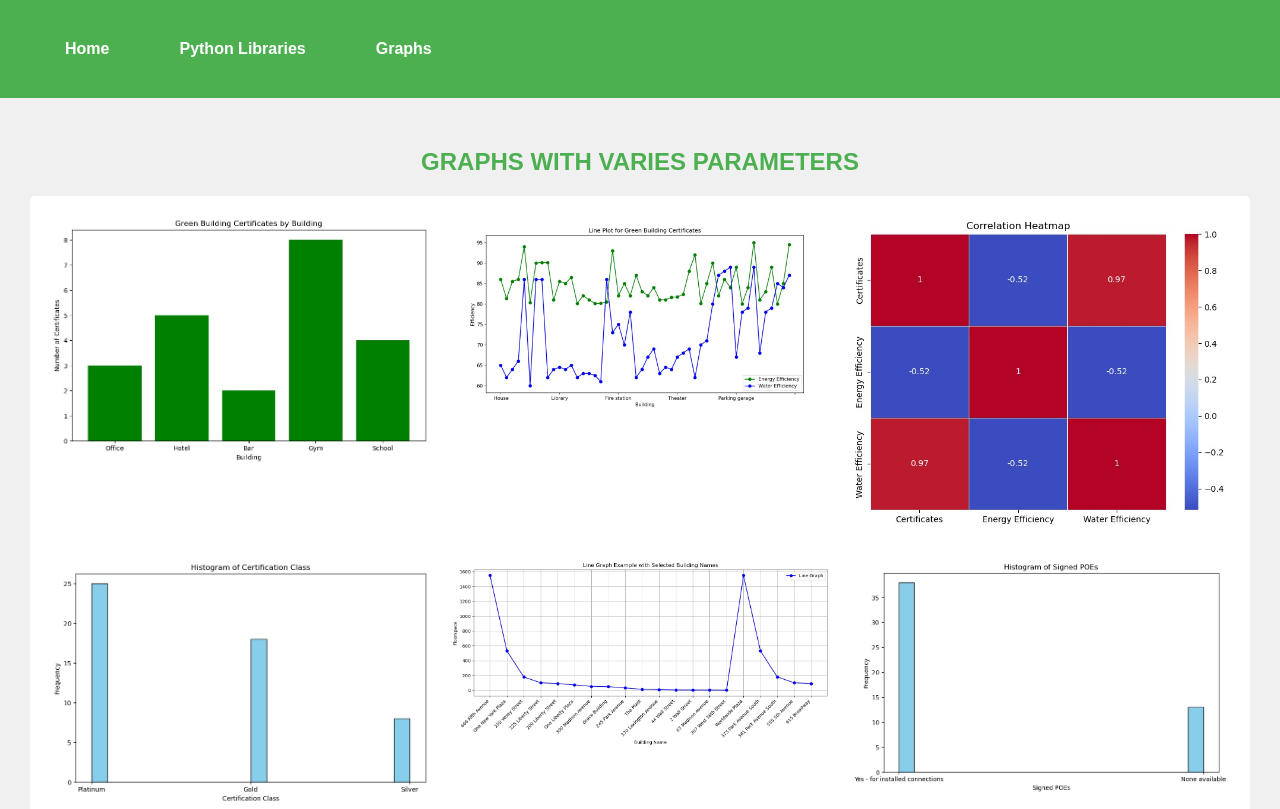
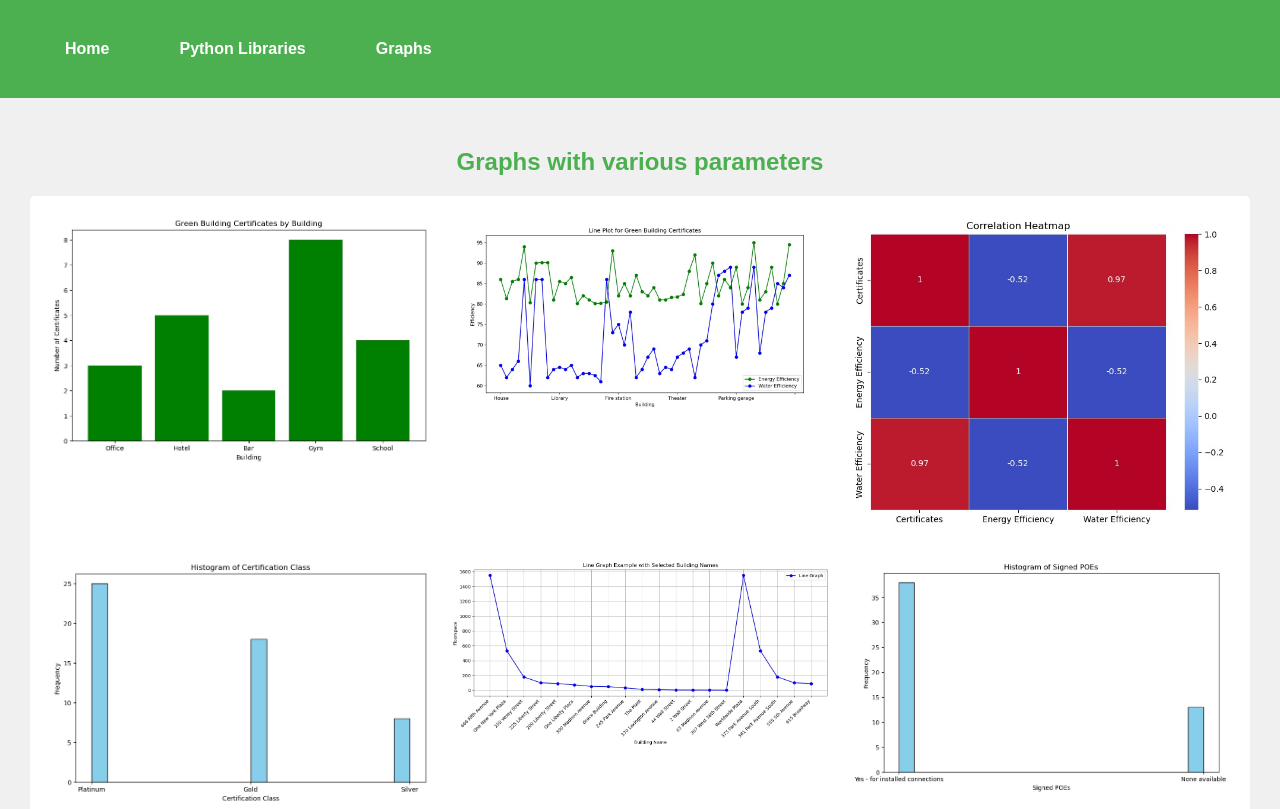
Before and after one commit to srikanthrayudu/green, a plain HTML site: page graphs.html in a window 1280 px wide. Shown: the top 809 px of the page. Drawn offline with Linux system fonts and the light colour scheme.

Commit message:
graphs.html

```diff
--- a/graphs.html
+++ b/graphs.html
@@ -126,7 +126,7 @@
     <!-- Existing code... -->
 
     <section class="certification">
-        <h2>GRAPHS WITH VARIES PARAMETERS</h2>
+        <h2>Graphs with various parameters</h2>
         <div class="types">
             <img src="images/s1.jpg" alt="Certificate 1">
             <img src="images/s2.jpg" alt="Certificate 2">
```
